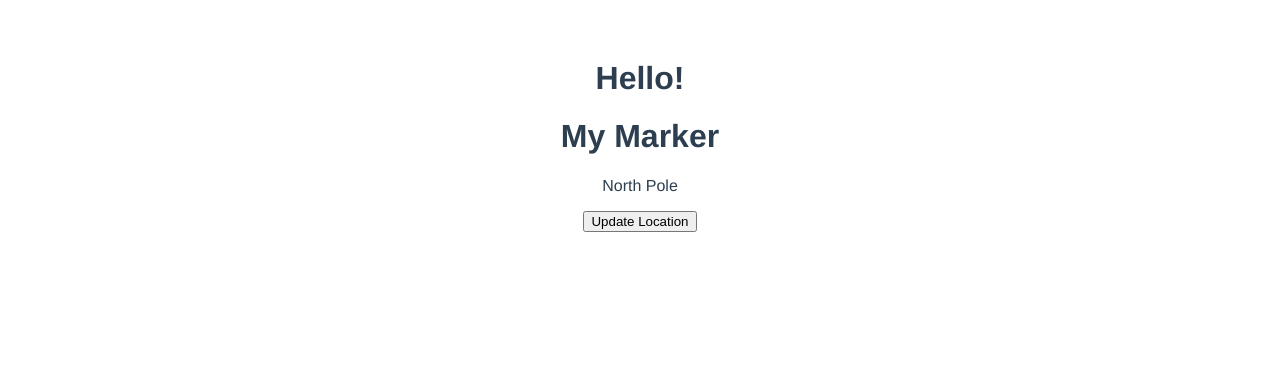
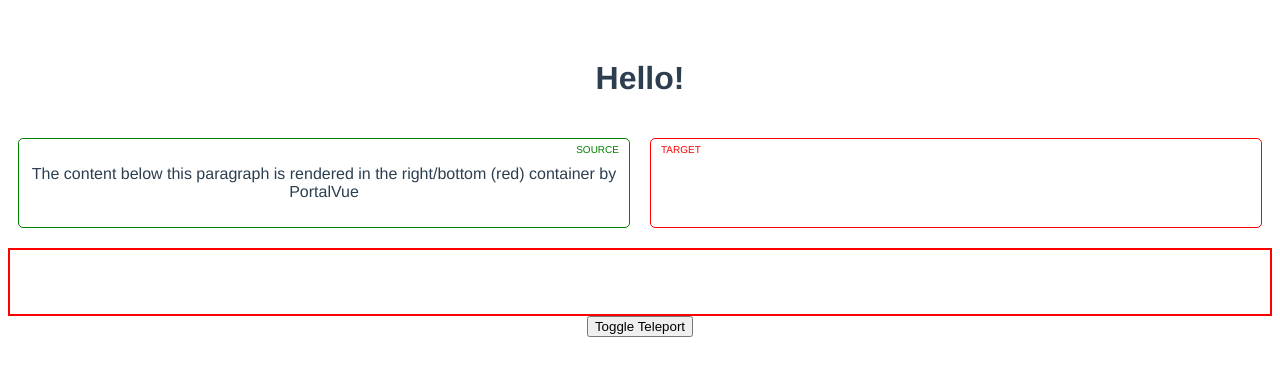
Before and after one commit to bencodezen/vue-3-lab, a Vue app: page / in a window 1280 px wide. Shown: the top 376 px of the page. Built offline with nearby package versions, Linux system fonts and the light colour scheme.

Commit message:
feature: add teleport experiments

```diff
--- a/src/App.vue
+++ b/src/App.vue
@@ -1,22 +1,29 @@
 <template>
   <div id="app">
     <h1>Hello!</h1>
-    <Map />
+    <BasicTeleport />
+    <TestWindow />
+    <button @click="showTeleport = !showTeleport">Toggle Teleport</button>
   </div>
 </template>
 
 <script>
-import Map from './components/Map'
+import TestWindow from './components/TestWindow'
+import BasicTeleport from './components/BasicTeleport'
 
 export default {
   name: 'App',
-  components: { Map },
+  components: {
+    BasicTeleport,
+    TestWindow
+  },
   data() {
     return {
       name: 'Tony Stark',
       id: 123,
       inventory: [],
-      abilities: {}
+      abilities: {},
+      showTeleport: true
     }
   },
   computed: {
--- /dev/null
+++ b/src/components/BasicTeleport.vue
@@ -0,0 +1,31 @@
+<template>
+  <DesignContainer>
+    <DesignPanel color="green" text="Source">
+      <p>
+        The content below this paragraph is rendered in the right/bottom (red)
+        container by PortalVue
+      </p>
+      <teleport to="#right-basic">
+        <p class="red">
+          This is content from the left/top container (green). The cool part is,
+          it works across components, so you can send your content anywhere!
+        </p>
+      </teleport>
+    </DesignPanel>
+    <DesignPanel color="red" text="Target" left>
+      <div id="right-basic"></div>
+    </DesignPanel>
+  </DesignContainer>
+</template>
+
+<script>
+import DesignContainer from './DesignContainer'
+import DesignPanel from './DesignPanel'
+
+export default {
+  components: {
+    DesignContainer,
+    DesignPanel
+  }
+}
+</script>
--- /dev/null
+++ b/src/components/DesignContainer.vue
@@ -0,0 +1,25 @@
+<template>
+  <div class="container" ref="cont">
+    <slot />
+  </div>
+</template>
+
+<script>
+// @ts-nocheck
+export default {
+  name: 'Container'
+}
+</script>
+
+<style>
+.container {
+  position: relative;
+  display: flex;
+  flex-direction: row;
+  justify-items: space-around;
+}
+.container.column {
+  flex-direction: column;
+  justify-items: flex-start;
+}
+</style>
--- /dev/null
+++ b/src/components/DesignPanel.vue
@@ -0,0 +1,61 @@
+<template>
+  <div class="panel" :style="style">
+    <span
+      v-if="text"
+      class="text"
+      :class="{ left: left }"
+      :style="`color: ${color};`"
+      >{{ text.toUpperCase() }}</span
+    >
+    <slot />
+  </div>
+</template>
+
+<script>
+export default {
+  props: {
+    color: {
+      type: String,
+      default: '#666'
+    },
+    text: String,
+    left: Boolean,
+    order: {
+      type: [String, Number],
+      default: 0
+    }
+  },
+  computed: {
+    style() {
+      const { color, order } = this
+      return {
+        'border-color': color,
+        order: +order
+      }
+    }
+  }
+}
+</script>
+
+<style>
+.panel {
+  border: 1px solid #000;
+  border-radius: 5px;
+  padding: 10px;
+  margin: 20px 10px;
+  position: relative;
+  flex: 1 1 100px;
+}
+
+.text {
+  font-size: 10px;
+  position: absolute;
+  top: 5px;
+  right: 10px;
+}
+
+.text.left {
+  right: auto;
+  left: 10px;
+}
+</style>
--- /dev/null
+++ b/src/components/TestWindow.vue
@@ -0,0 +1,17 @@
+<script>
+export default {}
+</script>
+
+<template>
+  <div id="test-window"></div>
+  <teleport to="#test-window" :disabled="showTeleport">
+    <p>Hello teleport!</p>
+  </teleport>
+</template>
+
+<style>
+#test-window {
+  border: 2px solid red;
+  padding: 2rem;
+}
+</style>
```
